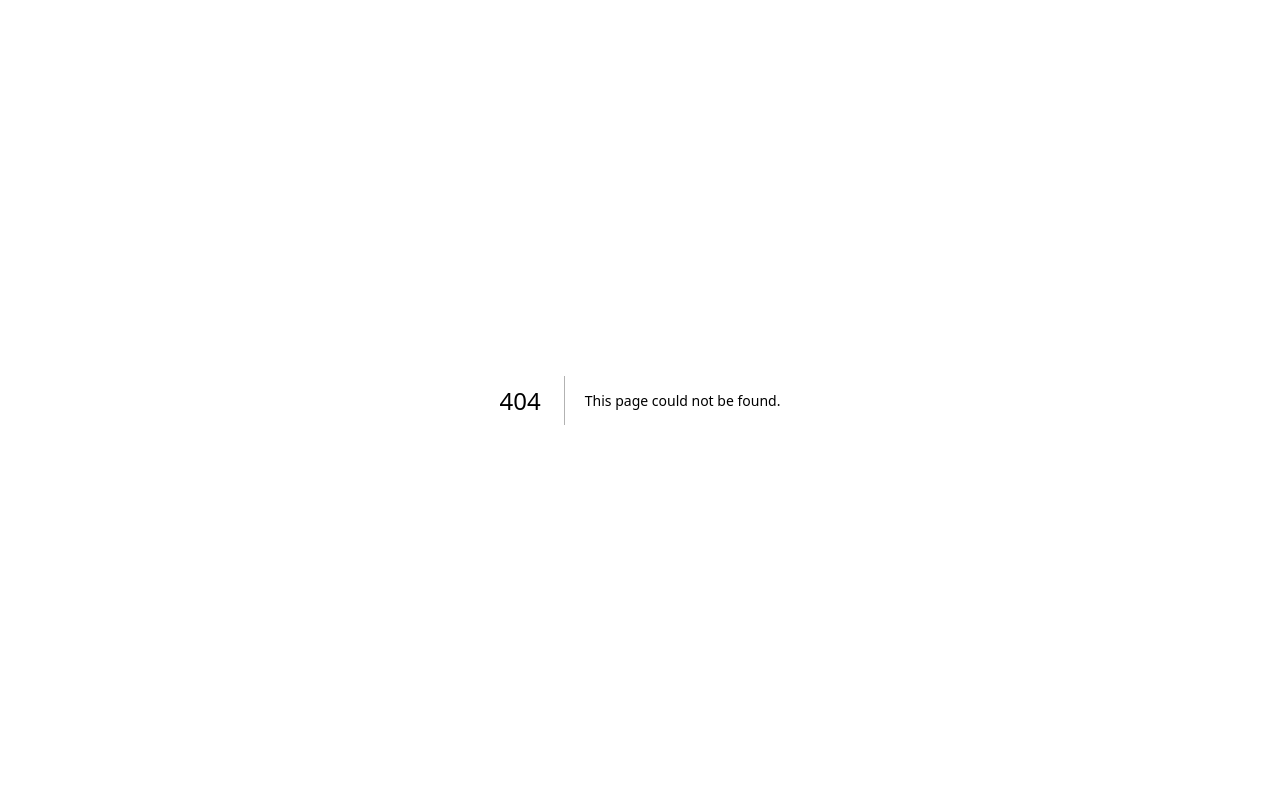
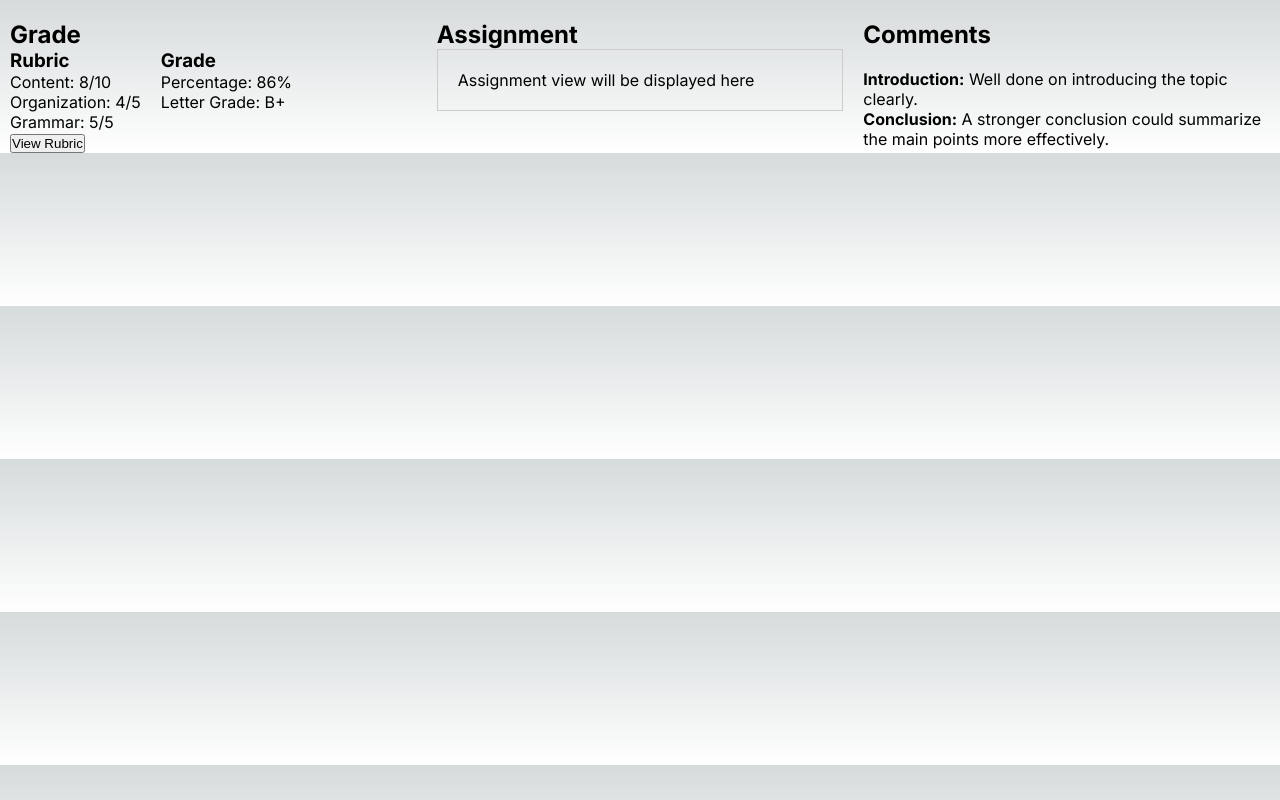
Before and after one commit to Flying-Kimbo/c302p3, a Next.js app: page /student/review in a window 1280 px wide. Before the commit this address had no page. Built offline with nearby package versions, Linux system fonts and the light colour scheme.

Commit message:
Added student review page

```diff
--- /dev/null
+++ b/src/app/student/review/page.module.css
@@ -0,0 +1,28 @@
+.container {
+  display: flex;
+  justify-content: space-between;
+  margin-top: 20px;
+}
+
+.column {
+  flex: 1;
+  margin: 0 10px;
+}
+
+.gradeInfo {
+  display: flex;
+}
+
+.rubric, .grade {
+  margin-right: 20px;
+}
+
+.assignmentView {
+  border: 1px solid #ccc;
+  padding: 20px;
+  margin-bottom: 20px;
+}
+
+.comments {
+  margin-top: 20px;
+}
--- /dev/null
+++ b/src/app/student/review/page.tsx
@@ -0,0 +1,68 @@
+'use client'
+
+import React from 'react';
+import styles from './page.module.css';
+
+const AssignmentReview = () => {
+  // Dummy assignment review data
+  const assignmentReview = {
+    rubric: {
+      categories: [
+        { name: 'Content', maxPoints: 10, points: 8 },
+        { name: 'Organization', maxPoints: 5, points: 4 },
+        { name: 'Grammar', maxPoints: 5, points: 5 },
+        // Add more categories as needed
+      ],
+    },
+    gradePercentage: 86,
+    gradeLetter: 'B+',
+    comments: [
+      { highlight: 'Introduction', content: 'Well done on introducing the topic clearly.' },
+      { highlight: 'Conclusion', content: 'A stronger conclusion could summarize the main points more effectively.' },
+      // Add more comments as needed
+    ],
+  };
+
+  return (
+    <div className={styles.container}>
+      <div className={styles.column}>
+        <h2>Grade</h2>
+        <div className={styles.gradeInfo}>
+          <div className={styles.rubric}>
+            <h3>Rubric</h3>
+            <ul>
+              {assignmentReview.rubric.categories.map((category, index) => (
+                <li key={index}>{category.name}: {category.points}/{category.maxPoints}</li>
+              ))}
+            </ul>
+            <button onClick={() => window.open('#', '_blank')}>View Rubric</button>
+          </div>
+          <div className={styles.grade}>
+            <h3>Grade</h3>
+            <p>Percentage: {assignmentReview.gradePercentage}%</p>
+            <p>Letter Grade: {assignmentReview.gradeLetter}</p>
+          </div>
+        </div>
+      </div>
+      <div className={styles.column}>
+        <h2>Assignment</h2>
+        {/* Placeholder for assignment view */}
+        <div className={styles.assignmentView}>
+          <p>Assignment view will be displayed here</p>
+        </div>
+      </div>
+      <div className={styles.column}>
+        <h2>Comments</h2>
+        <div className={styles.comments}>
+          {assignmentReview.comments.map((comment, index) => (
+            <div key={index}>
+              <p><strong>{comment.highlight}:</strong> {comment.content}</p>
+            </div>
+          ))}
+        </div>
+      </div>
+    </div>
+  );
+};
+
+export default AssignmentReview;
```
